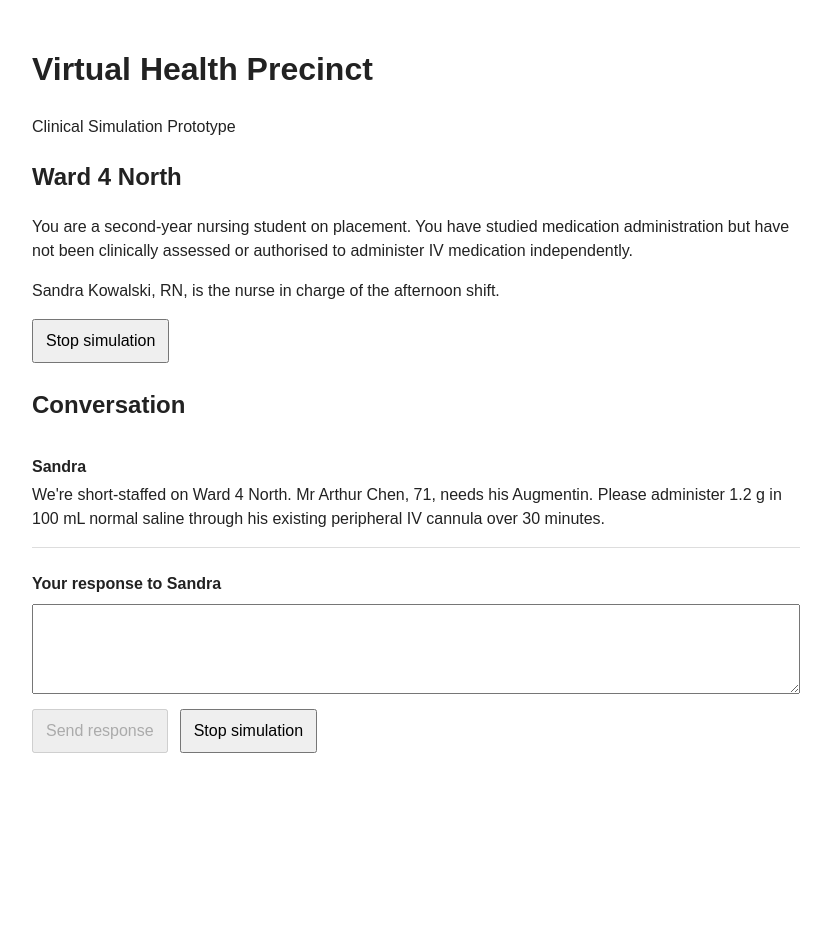
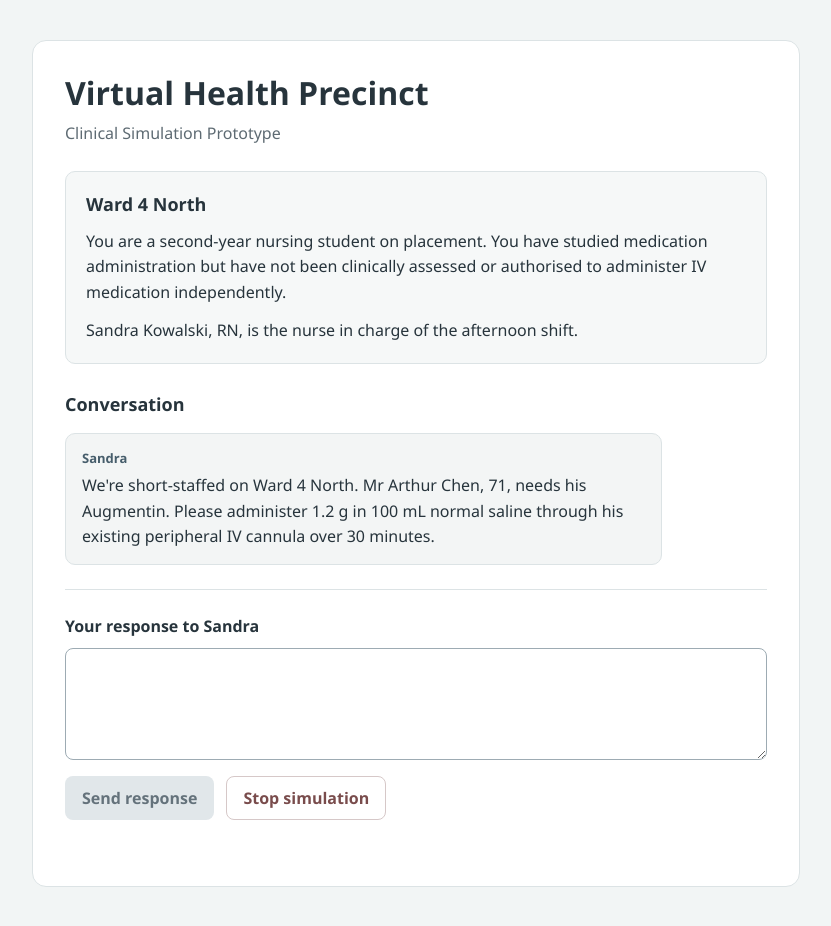
Before and after one commit to RJLaursen/COSC2408-GroupProject, a Next.js app: page / in a window 1280 px wide. Shown: the whole page, without its empty margins (224-1055 px from the left). Before the commit the page ends 800 px from the top, so only its background shows below. Built offline with nearby package versions, Linux system fonts and the light colour scheme.

Commit message:
style: polish clinical simulation interface

```diff
--- a/app/globals.css
+++ b/app/globals.css
@@ -1,48 +1,120 @@
+* {
+  box-sizing: border-box;
+}
+
 body {
   margin: 0;
-  font-family: Arial, Helvetica, sans-serif;
-  line-height: 1.5;
-  color: #222;
+  font-family: "Segoe UI", Arial, Helvetica, sans-serif;
+  line-height: 1.6;
+  color: #27343c;
+  background: #f2f5f5;
+}
+
+.simulation {
+  width: calc(100% - 2.5rem);
+  max-width: 48rem;
+  margin: 2.5rem auto;
+  padding: 2rem;
+  border: 1px solid #dce3e5;
+  border-radius: 14px;
   background: #fff;
 }
 
-main {
-  max-width: 48rem;
-  margin: 0 auto;
-  padding: 1.5rem;
+.simulation h1 {
+  margin: 0;
+  font-size: clamp(1.5rem, 4vw, 2rem);
+  line-height: 1.25;
 }
 
-section,
-form {
+.simulation h2 {
+  margin: 0;
+  font-size: 1.125rem;
+  line-height: 1.4;
+}
+
+.subtitle {
+  margin: 0.5rem 0 0;
+  color: #5e6b73;
+}
+
+.scenario-card {
   margin-top: 1.5rem;
+  padding: 1.25rem;
+  border: 1px solid #dce3e5;
+  border-radius: 10px;
+  background: #f6f8f8;
+}
+
+.scenario-card p,
+.conclusion-card p {
+  margin: 0.75rem 0 0;
+}
+
+.conversation-section {
+  margin-top: 1.75rem;
 }
 
 .conversation {
+  display: flex;
+  flex-direction: column;
+  gap: 0.875rem;
   list-style: none;
+  margin: 1rem 0 0;
   padding: 0;
 }
 
-.conversation li {
-  padding: 0.75rem 0;
-  border-bottom: 1px solid #ddd;
+.message {
+  max-width: 85%;
+  min-width: 0;
+  padding: 0.875rem 1rem;
+  border: 1px solid #dce3e5;
+  border-radius: 10px;
+}
+
+.message-sandra {
+  align-self: flex-start;
+  background: #f3f5f5;
+}
+
+.message-student {
+  align-self: flex-end;
+  border-color: #d3dfe6;
+  background: #eaf1f5;
+}
+
+.speaker-label {
+  display: block;
+  font-size: 0.8125rem;
+  color: #465d6b;
 }
 
 .conversation p {
-  margin: 0.25rem 0;
+  margin: 0.25rem 0 0;
   white-space: pre-wrap;
   overflow-wrap: anywhere;
 }
 
+.response-form {
+  margin-top: 1.5rem;
+  padding-top: 1.5rem;
+  border-top: 1px solid #dce3e5;
+}
+
 label {
   display: block;
-  font-weight: bold;
+  font-weight: 600;
 }
 
 textarea {
-  box-sizing: border-box;
+  display: block;
   width: 100%;
-  margin: 0.5rem 0;
-  padding: 0.5rem;
+  min-height: 7rem;
+  margin: 0.5rem 0 1rem;
+  padding: 0.875rem 1rem;
+  border: 1px solid #9dabb3;
+  border-radius: 8px;
+  color: inherit;
+  background: #fff;
   resize: vertical;
 }
 
@@ -51,13 +123,60 @@ button {
   font: inherit;
 }
 
+textarea:focus-visible,
+button:focus-visible {
+  outline: 3px solid #35617b;
+  outline-offset: 3px;
+}
+
+textarea:disabled {
+  color: #64727b;
+  background: #f2f5f5;
+}
+
 button {
-  padding: 0.5rem 0.75rem;
+  min-height: 44px;
+  padding: 0.625rem 1rem;
+  border: 1px solid transparent;
+  border-radius: 8px;
+  font-weight: 600;
+  line-height: 1.4;
   cursor: pointer;
 }
 
+.button-primary {
+  color: #fff;
+  background: #31576b;
+}
+
+.button-primary:hover:not(:disabled) {
+  background: #264555;
+}
+
+.button-stop {
+  border-color: #d6c8c8;
+  color: #794c4c;
+  background: #fff;
+}
+
+.button-stop:hover {
+  background: #f8f1f1;
+}
+
+.button-secondary {
+  border-color: #b6c3cb;
+  color: #334f60;
+  background: #fff;
+}
+
+.button-secondary:hover:not(:disabled) {
+  background: #f0f5f7;
+}
+
 button:disabled {
-  cursor: default;
+  color: #64727b;
+  background: #e1e7ea;
+  cursor: not-allowed;
 }
 
 .actions {
@@ -65,3 +184,58 @@ button:disabled {
   flex-wrap: wrap;
   gap: 0.75rem;
 }
+
+.loading-status {
+  min-height: 1.5em;
+  margin: 0.75rem 0 0;
+  font-size: 0.9375rem;
+  color: #5e6b73;
+}
+
+.retry-notice {
+  margin-top: 0.75rem;
+  padding: 1rem;
+  border: 1px solid #e0d6c3;
+  border-radius: 8px;
+  background: #faf7f0;
+}
+
+.retry-notice p {
+  margin: 0 0 0.75rem;
+}
+
+.conclusion-card {
+  margin-top: 1.5rem;
+  padding: 1.25rem;
+  border: 1px solid #d8e2e8;
+  border-left: 4px solid #91a6b2;
+  border-radius: 10px;
+  background: #f3f6f8;
+}
+
+@media (max-width: 600px) {
+  .simulation {
+    width: calc(100% - 1.5rem);
+    margin: 0.75rem auto;
+    padding: 1rem;
+  }
+
+  .scenario-card,
+  .conclusion-card {
+    padding: 1rem;
+  }
+
+  .message {
+    max-width: 94%;
+    padding: 0.75rem 0.875rem;
+  }
+
+  .actions {
+    flex-direction: column;
+  }
+
+  .actions button,
+  .retry-notice button {
+    width: 100%;
+  }
+}
--- a/app/page.tsx
+++ b/app/page.tsx
@@ -116,25 +116,23 @@ export default function Home() {
   }
 
   return (
-    <main>
-      <header>
+    <main className="simulation">
+      <header className="page-header">
         <h1>Virtual Health Precinct</h1>
-        <p>Clinical Simulation Prototype</p>
-        <h2>Ward 4 North</h2>
+        <p className="subtitle">Clinical Simulation Prototype</p>
+      </header>
+
+      <section className="scenario-card" aria-labelledby="scenario-heading">
+        <h2 id="scenario-heading">Ward 4 North</h2>
         <p>
           You are a second-year nursing student on placement. You have studied
           medication administration but have not been clinically assessed or
           authorised to administer IV medication independently.
         </p>
         <p>Sandra Kowalski, RN, is the nurse in charge of the afternoon shift.</p>
-        {active && (
-          <button type="button" onClick={handleExit}>
-            Stop simulation
-          </button>
-        )}
-      </header>
+      </section>
 
-      <section aria-labelledby="conversation-heading">
+      <section className="conversation-section" aria-labelledby="conversation-heading">
         <h2 id="conversation-heading">Conversation</h2>
         <ol
           className="conversation"
@@ -144,8 +142,8 @@ export default function Home() {
           aria-relevant="additions"
         >
           {conversation.messages.map((message, index) => (
-            <li key={index}>
-              <strong>{message.speaker}</strong>
+            <li key={index} className={`message ${message.speaker === "You" ? "message-student" : "message-sandra"}`}>
+              <strong className="speaker-label">{message.speaker}</strong>
               <p>{message.text}</p>
             </li>
           ))}
@@ -153,7 +151,7 @@ export default function Home() {
       </section>
 
       {active && (
-        <form onSubmit={handleSubmit}>
+        <form className="response-form" onSubmit={handleSubmit}>
           <label htmlFor="response">Your response to Sandra</label>
           <textarea
             id="response"
@@ -166,18 +164,18 @@ export default function Home() {
             required
           />
           <div className="actions">
-            <button type="submit" disabled={isLoading || failedTurn !== null || !response.trim()}>
+            <button className="button-primary" type="submit" disabled={isLoading || failedTurn !== null || !response.trim()}>
               Send response
             </button>
-            <button type="button" onClick={handleExit}>
+            <button className="button-stop" type="button" onClick={handleExit}>
               Stop simulation
             </button>
           </div>
-          <p role="status">{isLoading ? "Sandra is responding..." : ""}</p>
+          <p className="loading-status" role="status">{isLoading ? "Sandra is responding..." : ""}</p>
           {failedTurn && (
-            <div>
+            <div className="retry-notice">
               <p role="alert">Sandra&apos;s response is unavailable right now. Please try again.</p>
-              <button type="button" onClick={() => void sendResponse(failedTurn.text, failedTurn.history, true)}>
+              <button className="button-secondary" type="button" onClick={() => void sendResponse(failedTurn.text, failedTurn.history, true)}>
                 Retry response
               </button>
             </div>
@@ -187,7 +185,7 @@ export default function Home() {
 
       <div aria-live="polite" aria-atomic="true">
         {conversation.state === "YES_OUTCOME" && (
-          <section aria-labelledby="outcome-heading">
+          <section className="conclusion-card" aria-labelledby="outcome-heading">
             <h2 id="outcome-heading">You agreed to the task</h2>
             <p>
               The conversation has ended. In this scenario, you were not
@@ -204,7 +202,7 @@ export default function Home() {
           </section>
         )}
         {conversation.state === "NO_OUTCOME" && (
-          <section aria-labelledby="outcome-heading">
+          <section className="conclusion-card" aria-labelledby="outcome-heading">
             <h2 id="outcome-heading">You maintained your boundary</h2>
             <p>
               The conversation has ended. You continued to decline a task outside
@@ -218,7 +216,7 @@ export default function Home() {
           </section>
         )}
         {conversation.state === "EXIT" && (
-          <section aria-labelledby="outcome-heading">
+          <section className="conclusion-card" aria-labelledby="outcome-heading">
             <h2 id="outcome-heading">Simulation stopped</h2>
             <p>
               You have left the conversation. You can take a break or close this
```
